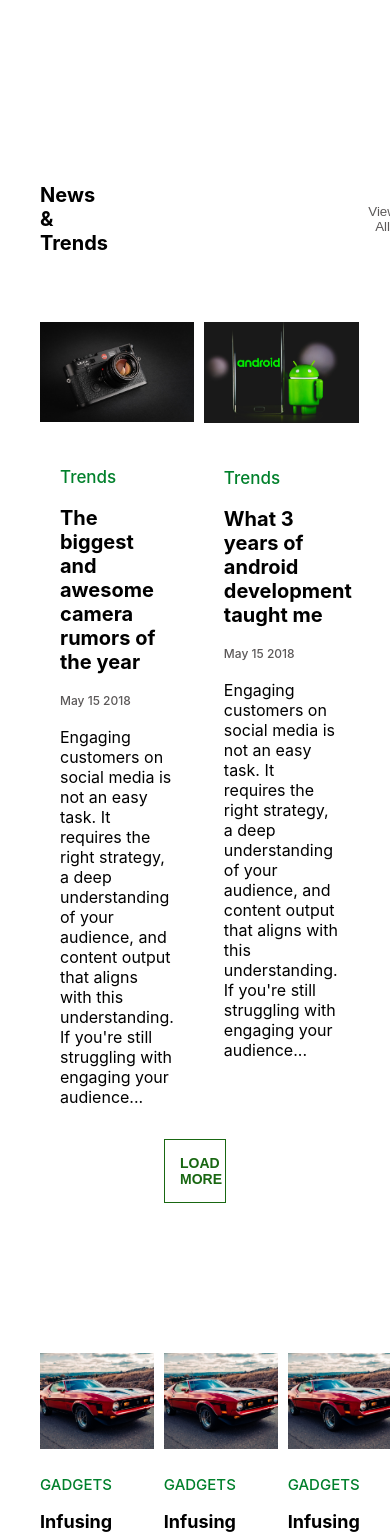
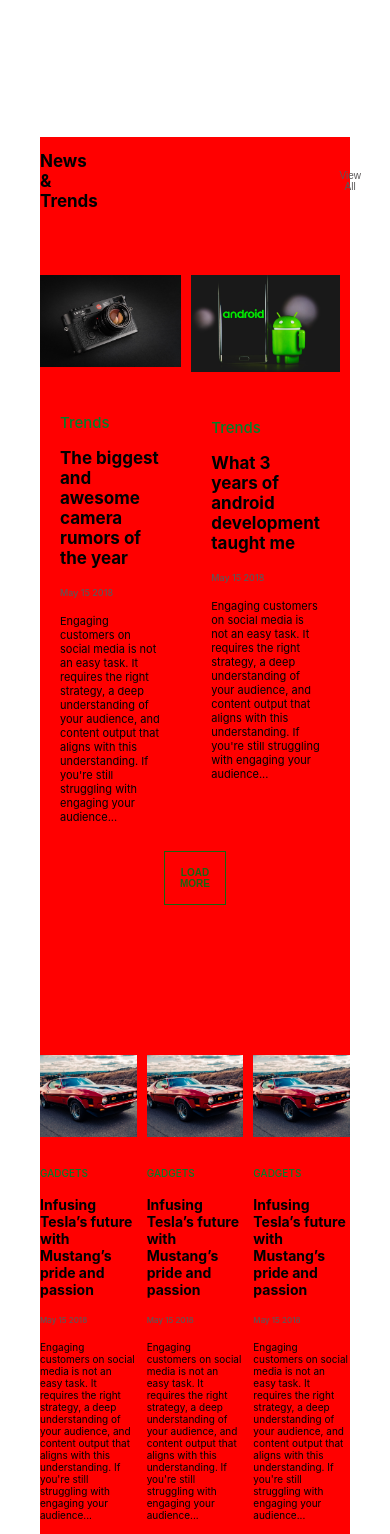
Before and after one commit to developermaroof/Project-TechBerg-Figma, a React (Create React App) app: page / in a window 390 px wide. Shown: the part 920-2454 px from the top of the page. Built offline with nearby package versions, Linux system fonts and the light colour scheme.

Commit message:
Update trends.css

```diff
--- a/src/components/trends/trends.css
+++ b/src/components/trends/trends.css
@@ -50,11 +50,23 @@
 }
 
 .trends-boxs span {
-  font-size: 17px;
+  font-size: 18px;
   font-weight: 500;
   line-height: 23px;
   letter-spacing: 0em;
   text-align: left;
+}
+
+.section-1 h2 {
+  font-size: 21px;
+}
+
+.section-1 p.date {
+  font-size: 11px;
+  color: #5b5858;
+}
+.section-1 p.info {
+  font-size: 14px;
 }
 
 .section-2 .trends-box1 {
@@ -87,25 +99,19 @@
 }
 
 .section-2 span {
-  font-size: 15px;
+  font-size: 13px;
 }
 
 .section-2 h2 {
-  font-size: 18px;
+  font-size: 17px;
 }
 
-.section-2 .date {
+.section-2 p.date {
+  font-size: 10px;
+  color: #5b5858;
 }
-.section-2 .info {
-}
-
-.trends-boxs .date {
-  color: #5b5858;
-  font-size: 12px;
-  font-weight: 500;
-  line-height: 21px;
-  letter-spacing: 0em;
-  text-align: left;
+.section-2 p.info {
+  font-size: 13px;
 }
 
 .trends .loadmore {
@@ -128,3 +134,162 @@
 .trends .section-2 {
   margin-top: 150px;
 }
+
+/* Responsiveness Section */
+
+@media screen and (max-width: 1226px) {
+  .section-1 span {
+    font-size: 17px;
+  }
+
+  .section-1 h2 {
+    font-size: 20px;
+  }
+
+  .section-1 p.date {
+    font-size: 10px;
+  }
+  .section-1 p.info {
+    font-size: 13px;
+  }
+}
+
+@media screen and (max-width: 1191px) {
+  .header button {
+    margin-left: 80%;
+  }
+}
+
+@media screen and (max-width: 1176px) {
+  .trends {
+    margin-top: 170px;
+  }
+
+  .section-1 span {
+    font-size: 16px;
+  }
+
+  .section-1 h2 {
+    font-size: 19px;
+  }
+
+  .section-1 p.info {
+    font-size: 12px;
+  }
+  .trends .loadmore button {
+    font-size: 13px;
+  }
+}
+
+@media screen and (max-width: 1127px) {
+  .section-1 span {
+    font-size: 15px;
+  }
+
+  .section-1 h2 {
+    font-size: 17px;
+  }
+
+  .section-1 p.date {
+    font-size: 9px;
+  }
+
+  .section-1 p.info {
+    font-size: 11px;
+  }
+  .trends .loadmore button {
+    font-size: 12px;
+  }
+}
+
+@media screen and (max-width: 1081px) {
+  .header button {
+    margin-left: 79%;
+  }
+}
+
+@media screen and (max-width: 1033px) {
+  .header button {
+    margin-left: 78%;
+  }
+
+  .trends .loadmore button {
+    font-size: 10px;
+  }
+}
+
+@media screen and (max-width: 1003px) {
+  .section-2 span {
+    font-size: 11px;
+  }
+
+  .section-2 h2 {
+    font-size: 15px;
+  }
+
+  .section-2 p.date {
+    font-size: 8px;
+  }
+  .section-2 p.info {
+    font-size: 11px;
+  }
+}
+@media screen and (max-width: 989px) {
+  .header button {
+    margin-left: 77%;
+  }
+}
+
+@media screen and (max-width: 950px) {
+  .header button {
+    margin-left: 76%;
+  }
+}
+
+@media screen and (max-width: 914px) {
+  .header h2 {
+    font-size: 17px;
+  }
+
+  .header button {
+    font-size: 10px;
+    margin-left: 79%;
+  }
+}
+
+@media screen and (max-width: 897px) {
+  .section-2 span {
+    font-size: 10px;
+  }
+
+  .section-2 h2 {
+    font-size: 14px;
+  }
+
+  .section-2 p.info {
+    font-size: 10px;
+  }
+}
+
+@media screen and (max-width: 877px) {
+  .header button {
+    margin-left: 78%;
+  }
+}
+
+@media screen and (max-width: 840px) {
+  .header button {
+    margin-left: 77%;
+  }
+}
+@media screen and (max-width: 807px) {
+  .header button {
+    margin-left: 76%;
+  }
+}
+
+@media screen and (max-width: 790px) {
+  .trends {
+    background-color: red;
+  }
+}
```
